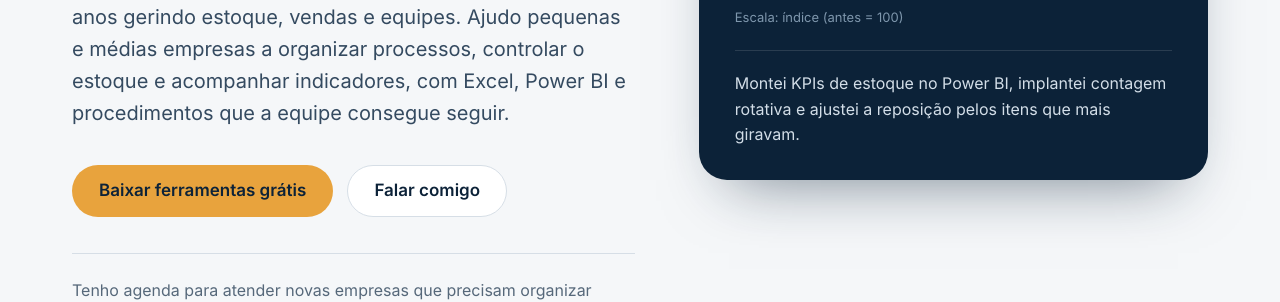
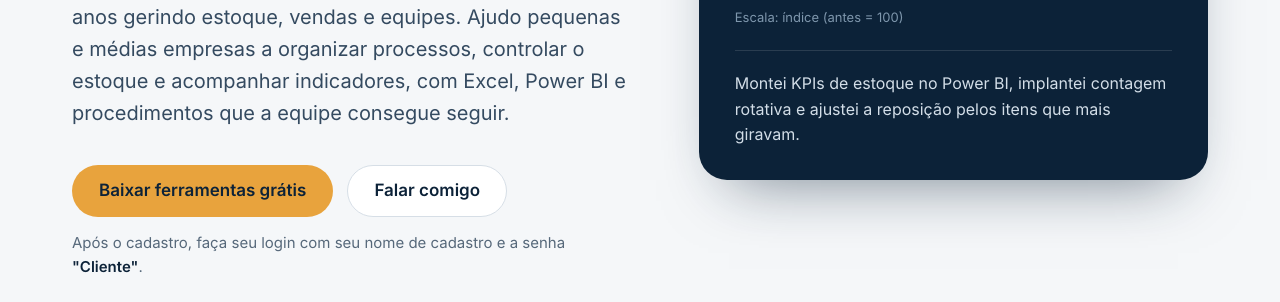
Before and after one commit to JonatasMag/JonatasMag.github.io, a plain HTML site: page index.html in a window 1280 px wide. Shown: the part 641-943 px from the top of the page. Drawn offline with Linux system fonts and the light colour scheme.

Commit message:
Portfólio: instrução de login do Meu Painel junto aos botões
Co-Authored-By: Claude Opus 5.5 <noreply@anthropic.com>
Claude-Session: https://claude.ai/code/session_01UWaFduJUU9YejazAnzVbAv

```diff
--- a/assets/css/style.css
+++ b/assets/css/style.css
@@ -363,3 +363,8 @@ a.cli-card:hover { border-color: var(--ink); transform: translateY(-2px); box-sh
 .cli-logo-vaga { background: var(--white); border: 1px dashed var(--fog); font-family: var(--display); font-size: 44px; font-weight: 500; color: var(--signal); }
 @media (max-width: 900px) { .clientes-lista { grid-template-columns: minmax(0, 1fr) minmax(0, 1fr); } }
 @media (max-width: 600px) { .clientes { padding: 56px 0; } .clientes-lista { grid-template-columns: minmax(0, 1fr); } }
+
+.painel-login { margin-top: 18px; padding: 12px 16px; border-radius: 12px; background: rgba(232,163,61,.12); border: 1px solid rgba(232,163,61,.35); color: #fff; font-size: 16px; max-width: 34em; }
+.painel-login b { color: var(--signal); }
+.hero-login { margin-top: 14px; font-size: 15px; color: var(--slate); }
+.hero-login b { color: var(--ink); }
--- a/index.html
+++ b/index.html
@@ -97,6 +97,7 @@
             <a class="btn btn-signal" href="https://jonatasmag.github.io/painel-consultoria/#cadastro">Baixar ferramentas grátis</a>
             <a class="btn btn-line" href="#contato">Falar comigo</a>
           </div>
+          <p class="hero-login">Após o cadastro, faça seu login com seu nome de cadastro e a senha <b>"Cliente"</b>.</p>
           <p class="roles">Tenho agenda para atender novas empresas que precisam organizar <strong>estoque, processos e indicadores</strong>, em Joinville e remotamente em qualquer parte do Brasil.</p>
         </div>
 
@@ -151,6 +152,7 @@
               <a class="btn btn-signal" href="https://jonatasmag.github.io/painel-consultoria/#cadastro">Criar conta grátis</a>
               <a class="btn btn-ghost" href="https://jonatasmag.github.io/painel-consultoria/">Já tenho conta</a>
             </div>
+            <p class="painel-login">Após o cadastro, faça seu login com seu nome de cadastro e a senha <b>"Cliente"</b>.</p>
             <p class="painel-nota">Cadastro em 1 minuto. Planilhas em Excel e procedimentos em Word e PDF.</p>
           </div>
           <div class="painel-visual">
```
